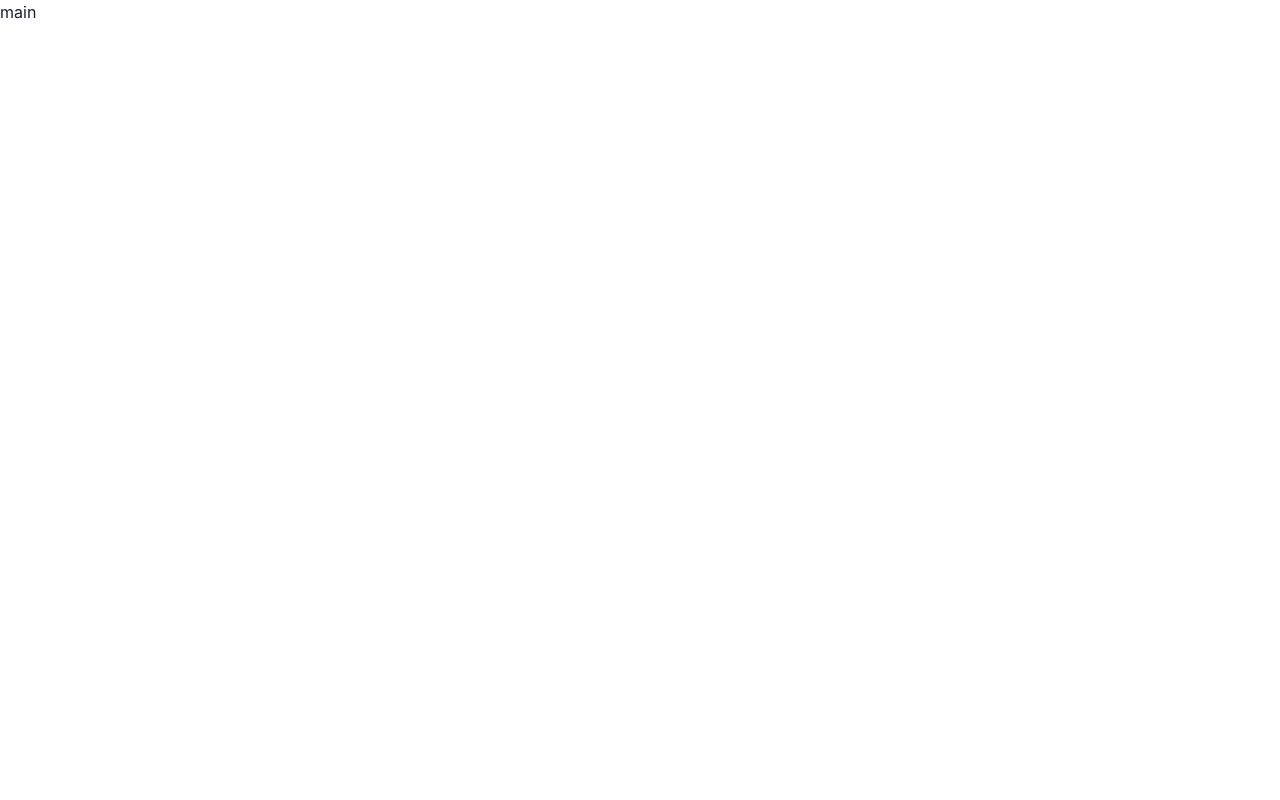
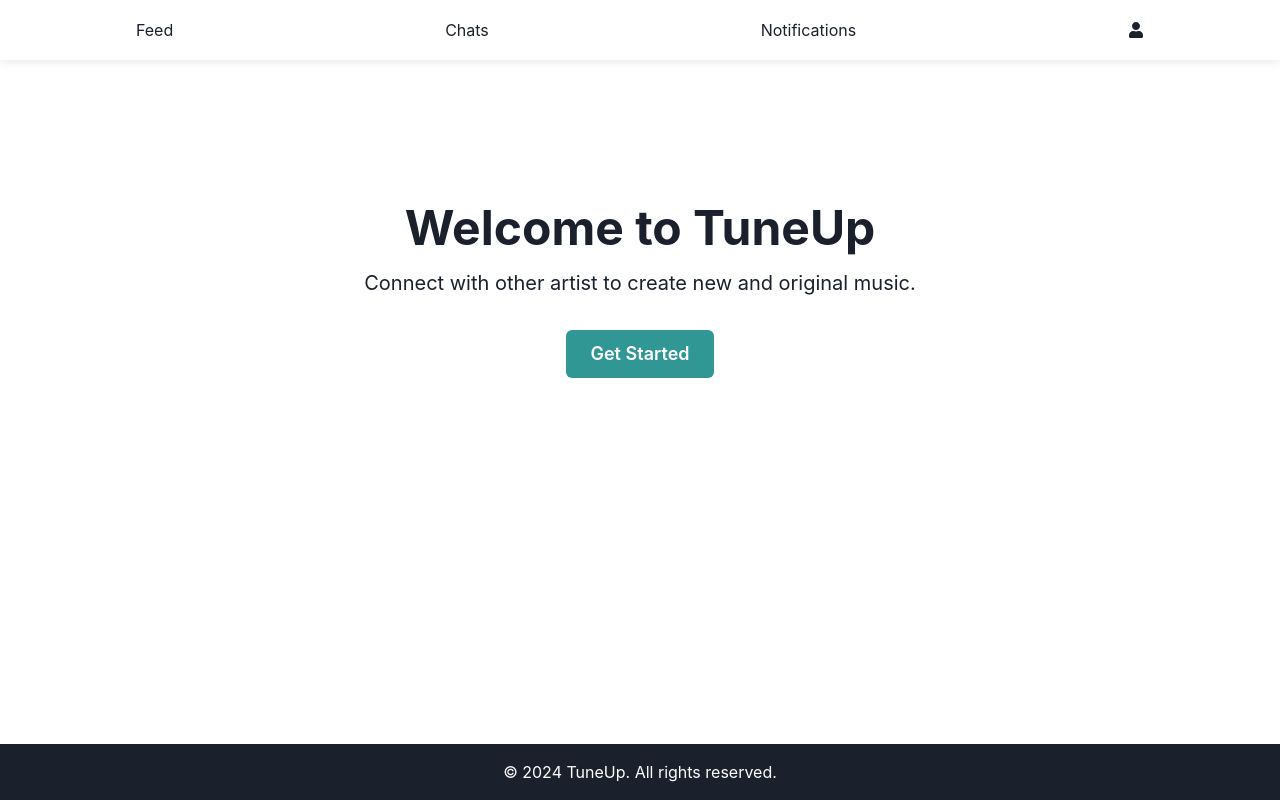
Before and after one commit to le0nRoch/TuneUp, a Next.js app: page / in a window 1280 px wide. Built offline with nearby package versions, Linux system fonts and the light colour scheme.

Commit message:
landing page

```diff
--- a/next.config.mjs
+++ b/next.config.mjs
@@ -1,14 +1,4 @@
 /** @type {import('next').NextConfig} */
-const nextConfig = {
-  async redirects() {
-    return [
-      {
-        source: "/",
-        destination: "/feed",
-        permanent: true,
-      },
-    ];
-  },
-};
+const nextConfig = {};
 
 export default nextConfig;
--- /dev/null
+++ b/src/app/components/Navbar.tsx
@@ -0,0 +1,17 @@
+'use client'
+import { useBreakpointValue } from '@chakra-ui/react'
+import React from 'react'
+import { NavbarMobile } from './NavbarMobile'
+import { NavbarDesktop } from './NavbarDesktop'
+export default function Navigation() {
+
+ //   const isMobile = useBreakpointValue({ base: true, md: false });
+
+    let width = "wasd" // screen.width;
+    console.log(width)
+    return (
+        <>
+            <NavbarDesktop />
+        </>
+    )
+}
--- a/src/app/components/NavbarDesktop.tsx
+++ b/src/app/components/NavbarDesktop.tsx
@@ -1,4 +1,4 @@
-'use server'
+
 import { Box } from '@chakra-ui/react'
 import Link from 'next/link'
 import React from 'react'
@@ -27,6 +27,8 @@ export async function NavbarDesktop() {
     }
     return (
         <>
+            <header>
+                <nav>
                 <Box
                     bg="white"
                     w="100%"
@@ -49,6 +51,8 @@ export async function NavbarDesktop() {
                     </Link>
                 </Box>
                 <Box h="60px" />
+                    </nav>
+            </header>
         </>
     )
 }
--- a/src/app/components/NavbarMobile.tsx
+++ b/src/app/components/NavbarMobile.tsx
@@ -1,4 +1,3 @@
-'use server'
 import { Box } from '@chakra-ui/react';
 import React from 'react';
 import { FaHome, FaBell, FaPlus, FaHeart, FaUser } from 'react-icons/fa';
--- a/src/app/layout.tsx
+++ b/src/app/layout.tsx
@@ -1,6 +1,7 @@
 import type { Metadata } from "next";
 import { Inter } from "next/font/google";
 import { Providers } from "./providers";
+import Navbar from "./components/Navbar";
 
 const inter = Inter({ subsets: ["latin"] });
 
@@ -17,7 +18,10 @@ export default function RootLayout({
   return (
     <html lang='en'>
       <body>
-        <Providers>{children}</Providers>
+        <Providers>
+          <Navbar />
+          {children}
+        </Providers>
       </body>
     </html>
   );
--- a/src/app/page.tsx
+++ b/src/app/page.tsx
@@ -1,7 +1,45 @@
+import React from 'react';
+import { Box, Heading, Button, Text, useBreakpointValue } from '@chakra-ui/react';
+
+function HeroSection() {
+  return (
+    <Box textAlign="center" py={{ base: 20, md: 36 }}>
+      <Heading as="h1" size="2xl" mb={4}>
+        Welcome to TuneUp
+      </Heading>
+      <Text fontSize="xl" mb={8}>
+        Connect with other artist to create new and original music.
+      </Text>
+      <Button size="lg" colorScheme="teal">
+        Get Started
+      </Button>
+    </Box>
+  );
+}
+
+function Footer() {
+  return (
+    <Box
+      as="footer"
+      py={4}
+      textAlign="center"
+      bg="gray.800"
+      color="white"
+      position="fixed"
+      left={0}
+      bottom={0}
+      width="100%"
+    >
+      <Text>© 2024 TuneUp. All rights reserved.</Text>
+    </Box>
+  );
+}
+
 export default function Home() {
   return (
-    <main>
-      <p>main</p>
-    </main>
+    <Box>
+      <HeroSection />
+      <Footer />
+    </Box>
   );
 }
```
Also changed, not shown: src/app/feed/page.tsx (+35 -10 lines), src/app/provider.tsx (added, +7 -0 lines). Lines whose indentation alone changed are shown as unchanged.
